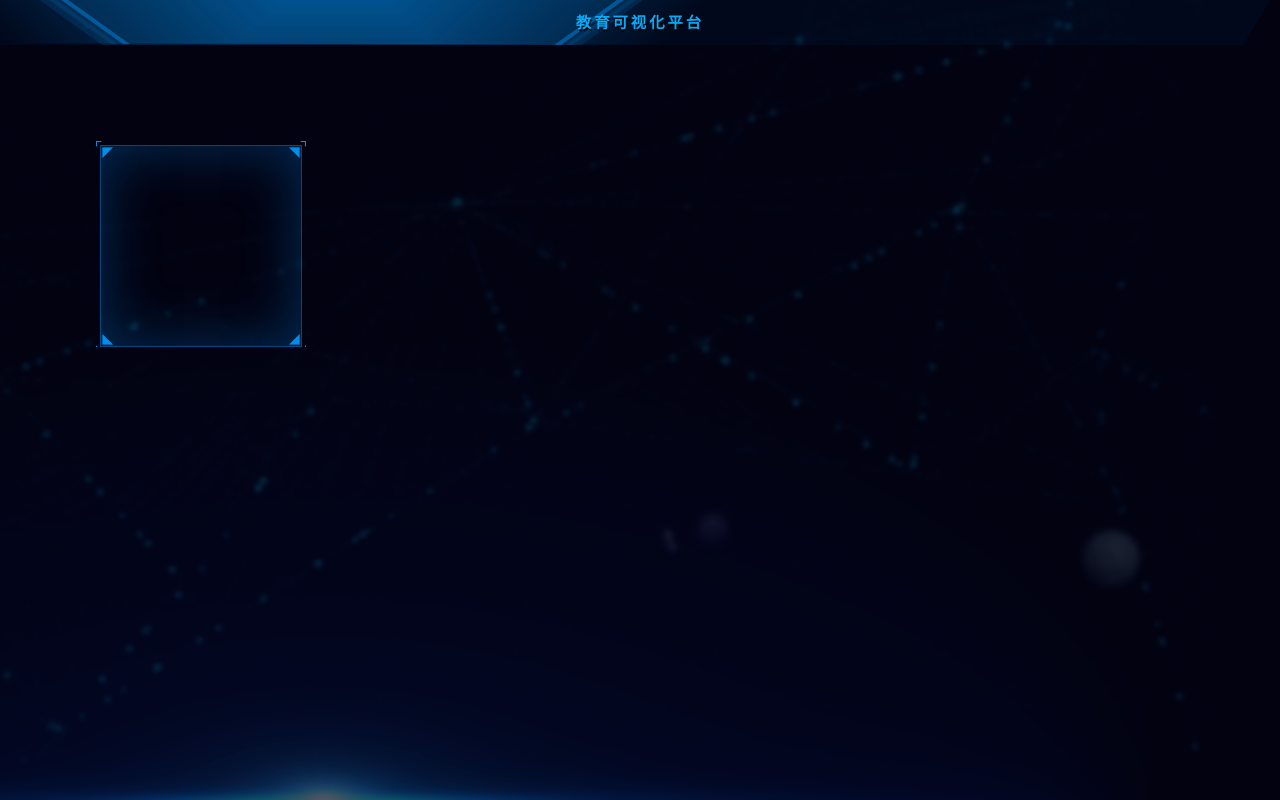
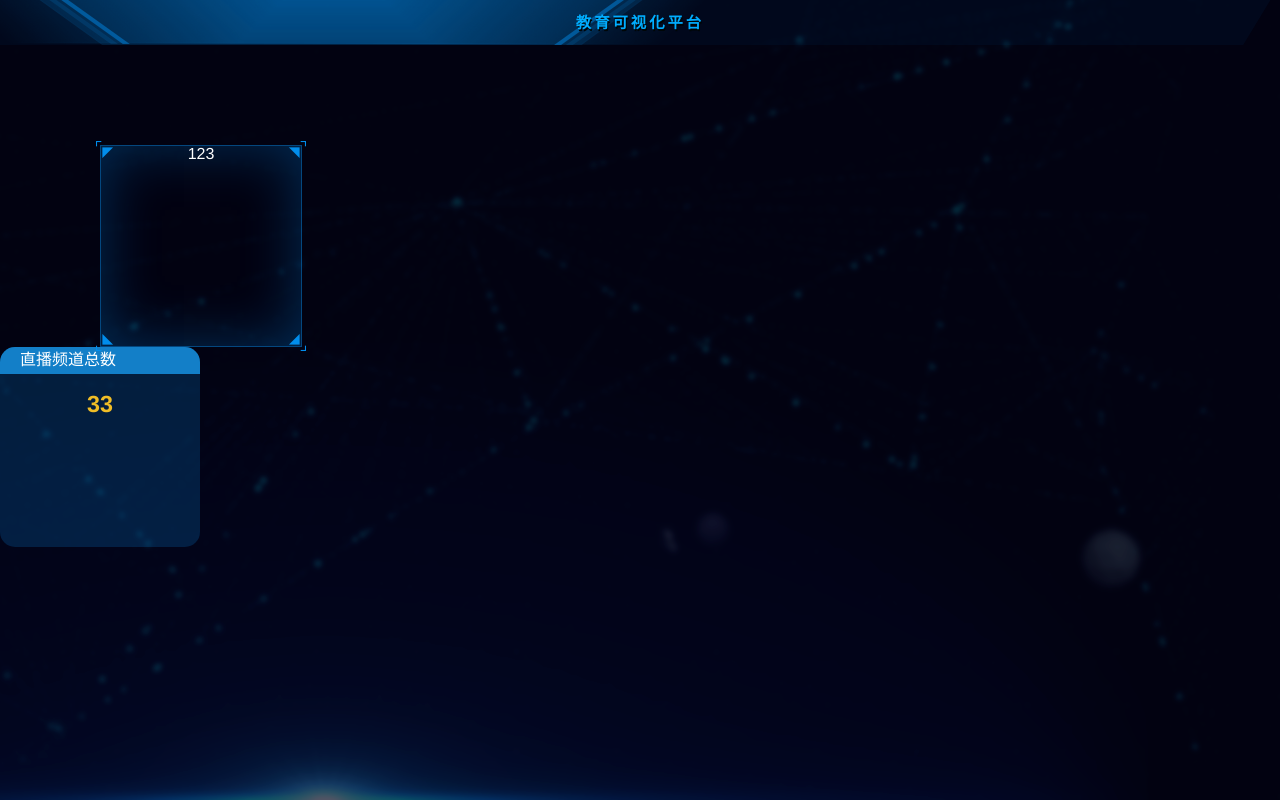
Before and after one commit to a-ke/eduVisualPlatform, a Vue app: page /#/videoStudio in a window 1280 px wide. Built offline with nearby package versions, Linux system fonts and the light colour scheme.

Commit message:
增加数字卡片组件

```diff
--- a/src/App.vue
+++ b/src/App.vue
@@ -16,6 +16,10 @@ export default {
 </script>
 
 <style lang="scss">
+body {
+  min-width: 1280px;
+  min-height: 749px;
+}
 #app {
   height: 100%;
   font-family: "Avenir", Helvetica, Arial, sans-serif;
@@ -46,5 +50,8 @@ export default {
   #content {
     height: calc(100% - 45px);
   }
+  [v-cloak] {
+    display: none;
+  }
 }
 </style>
--- a/src/components/borderFrame.vue
+++ b/src/components/borderFrame.vue
@@ -4,6 +4,7 @@
         <span class="frame-horn top-right-horn"></span>
         <span class="frame-horn bottom-left-horn"></span>
         <span class="frame-horn bottom-right-horn"></span>
+        <slot></slot>
     </div>
 </template>
 <script>
--- /dev/null
+++ b/src/components/borderFrameTitle.vue
@@ -0,0 +1,17 @@
+<template>
+  <header class="title">
+    <span class="titleName-l"></span>
+    <span class="titleName-m"></span>
+    <span class="titleName-r"></span>
+  </header>
+</template>
+<style lang="scss" scoped>
+  .title {
+    width: 100%;
+  }
+</style>
+<script>
+export default {
+
+}
+</script>
--- /dev/null
+++ b/src/components/countCard.vue
@@ -0,0 +1,57 @@
+<template>
+  <div class="countCard">
+    <div class="titleDetail" v-cloak>{{cardInfo.title}}</div>
+    <div class="numDetail" :title="cardInfo.count" v-cloak>{{cardInfo.count}}</div>
+  </div>
+</template>
+<style lang="scss" scoped>
+  .countCard {
+    width: 100%;
+    height: 100%;
+    background: rgba(7,140,235,0.2);
+    overflow: hidden;
+    border-radius: 15px;
+    .titleDetail {
+      width: 100%;
+      height: 0.4rem;
+      line-height: 0.4rem;
+      background: #137FC8;
+      text-align: left;
+      padding: 0 0 0 10%;
+      overflow: hidden;
+    }
+    .numDetail {
+      width: 100%;
+      height: calc(100% - 0.4rem);
+      text-align: center;
+      font-size: 0.35rem;
+      color: #F0BD26;
+      font-weight: 600;
+      line-height: 0.9rem;
+      overflow: hidden;
+      text-overflow: ellipsis;
+      white-space: nowrap;
+    }
+  }
+
+@media screen and (max-width: 1366px) {
+  .numDetail {
+    line-height: 0.6rem;
+  }
+}
+@media screen and (max-width: 0.75rem) {
+  .numDetail {
+    line-height: 0.6rem;
+  }
+}
+</style>
+<script>
+export default {
+  data() {
+    return {
+
+    }
+  },
+  props: ["cardInfo"],//cardInfo {title:"", count:19}
+}
+</script>
--- a/src/tpl/startUp.vue
+++ b/src/tpl/startUp.vue
@@ -24,9 +24,9 @@
           </a>
         </div>
         <div class="navigation-list LBJS-navigation" title="录播教室">
-          <a href="#">
+          <router-link :to="{name: 'videoStudio'}">
             <img src="../../static/images/public/LBJS.png" alt="录播教室">
-          </a>
+          </router-link>
         </div>
         <div class="navigation-list XXJS-navigation" title="学校建设">
           <a href="#">
--- a/src/tpl/videoStudio.vue
+++ b/src/tpl/videoStudio.vue
@@ -1,14 +1,19 @@
 <template>
     <div id="videoStudio">
-        <border-frame class="frameList"></border-frame>
+        <border-frame class="frameList">
+          <span>123</span>
+        </border-frame>
+        <count-card class="countCard" :cardInfo="{title: '直播频道总数', count: 33}"></count-card>
     </div>
 </template>
 <script>
 const borderFrame = () => import("../components/borderFrame.vue");
+const countCard = () => import("../components/countCard.vue");
 export default {
   name: "videoStudio",
   components: {
-    borderFrame
+    borderFrame,
+    countCard
   }
 };
 </script>
@@ -22,5 +27,9 @@ export default {
     margin-top: 100px;
     margin-left: 100px;
   }
+  .countCard {
+    width: 200px;
+    height: 200px;
+  }
 }
 </style>
```
